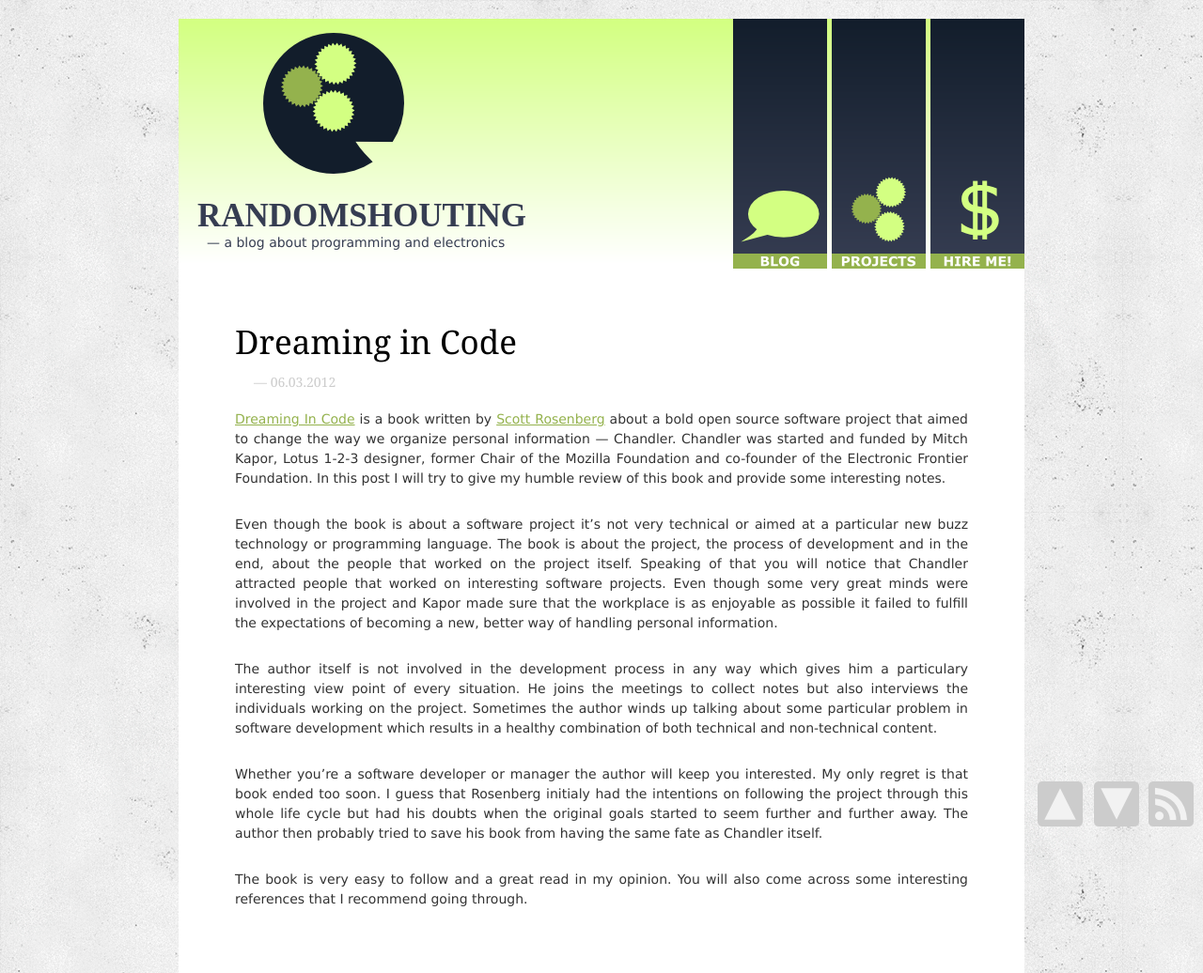
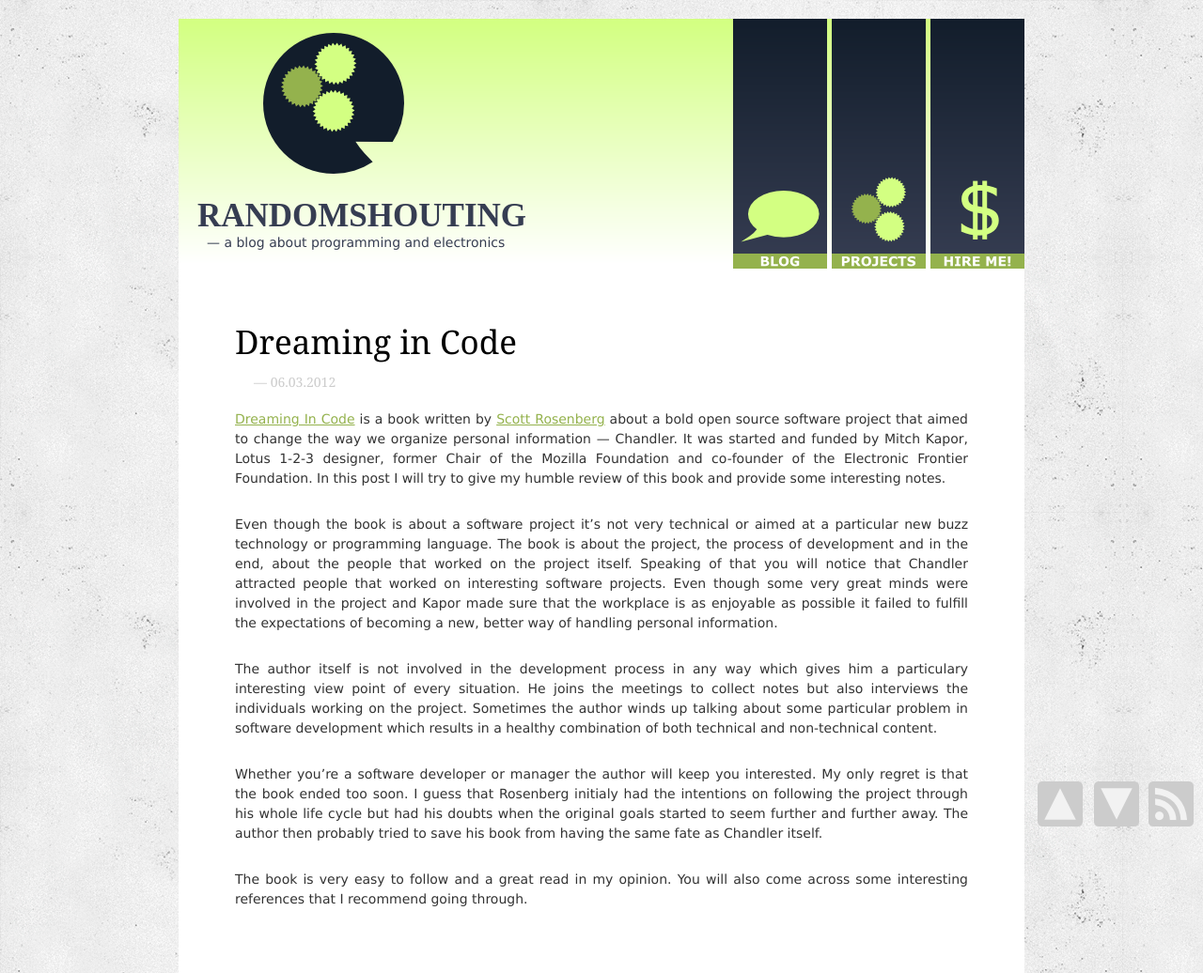
Before and after one commit to amir-hadzic/amir-hadzic.github.com, a Jekyll site: the page built from _posts/2012-06-03-Book-Review-Dreaming-In-Code.markdown, in a window 1280 px wide. Shown: the whole page at 94% size. Built offline with Jekyll 4.4.1, drawn with Linux system fonts in a browser that asks for light colours; some web fonts are replaced; Markdown is read by kramdown in place of the engine named in the settings; comment, search, counter and statistics services are not loaded.

Commit message:
Fix typos.

```diff
--- a/_posts/2012-06-03-Book-Review-Dreaming-In-Code.markdown
+++ b/_posts/2012-06-03-Book-Review-Dreaming-In-Code.markdown
@@ -3,7 +3,7 @@ layout: post
 title:  Dreaming in Code
 ---
 
-[Dreaming In Code][ref_link] is a book written by [Scott Rosenberg][author] about a bold open source software project that aimed to change the way we organize personal information — Chandler. Chandler was started and funded by Mitch Kapor, Lotus 1-2-3 designer, former Chair of the Mozilla Foundation and co-founder of the Electronic Frontier Foundation. In this post I will try to give my humble review of this book and provide some interesting notes.
+[Dreaming In Code][ref_link] is a book written by [Scott Rosenberg][author] about a bold open source software project that aimed to change the way we organize personal information — Chandler. It was started and funded by Mitch Kapor, Lotus 1-2-3 designer, former Chair of the Mozilla Foundation and co-founder of the Electronic Frontier Foundation. In this post I will try to give my humble review of this book and provide some interesting notes.
 
 <!-- more start -->
 
@@ -11,7 +11,7 @@ Even though the book is about a software project it’s not very technical or ai
 
 The author itself is not involved in the development process in any way which gives him a particulary interesting view point of every situation. He joins the meetings to collect notes but also interviews the individuals working on the project. Sometimes the author winds up talking about some particular problem in software development which results in a healthy combination of both technical and non-technical content.
 
-Whether you're a software developer or manager the author will keep you interested. My only regret is that book ended too soon. I guess that Rosenberg initialy had the intentions on following the project through this whole life cycle but had his doubts when the original goals started to seem further and further away. The author then probably tried to save his book from having the same fate as Chandler itself.
+Whether you're a software developer or manager the author will keep you interested. My only regret is that the book ended too soon. I guess that Rosenberg initialy had the intentions on following the project through his whole life cycle but had his doubts when the original goals started to seem further and further away. The author then probably tried to save his book from having the same fate as Chandler itself.
 
 The book is very easy to follow and a great read in my opinion. You will also come across some interesting references that I recommend going through.
 
```
